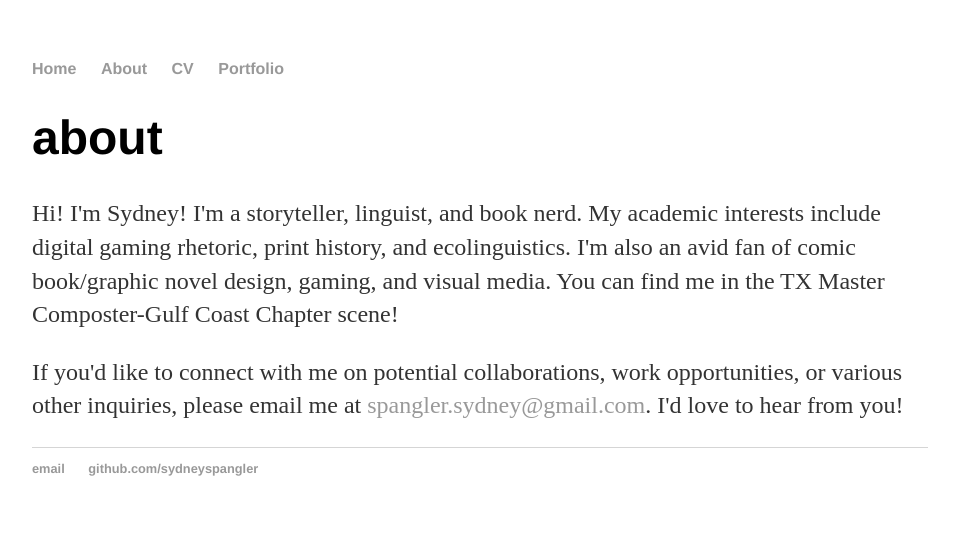
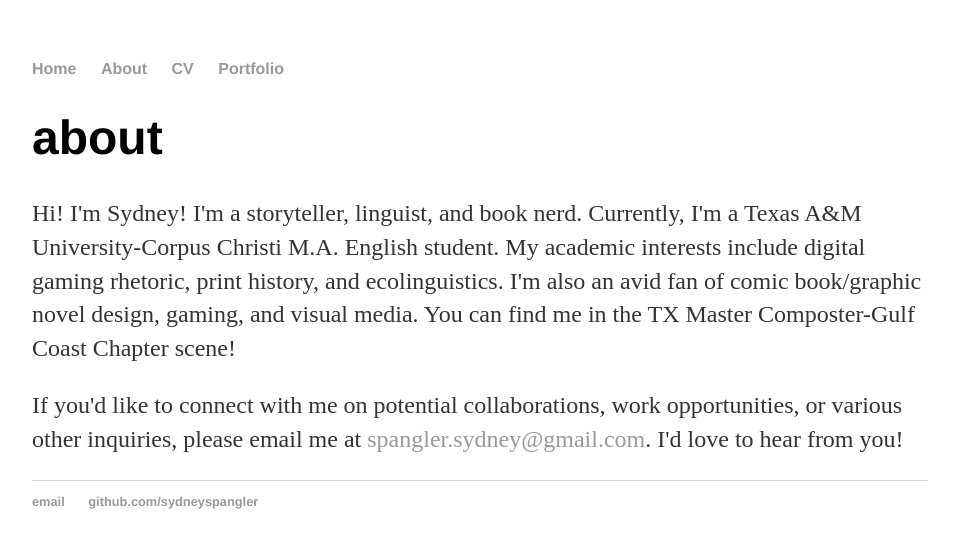
Before and after one commit to sydneyspangler/sydneyspangler.github.io, a Jekyll site: the page built from about/index.html, in a window 1280 px wide. Shown: the top 548 px of the page, without its empty margins (160-1119 px from the left). Built offline with Jekyll 4.4.1, drawn with Linux system fonts in a browser that asks for light colours.

Commit message:
Update index.html

```diff
--- a/about/index.html
+++ b/about/index.html
@@ -4,6 +4,6 @@
 ---
 <div class="blurb">
 	<h1>about</h1>
-	<p>Hi! I'm Sydney! I'm a storyteller, linguist, and book nerd. My academic interests include digital gaming rhetoric, print history, and ecolinguistics. I'm also an avid fan of comic book/graphic novel design, gaming, and visual media. You can find me in the TX Master Composter-Gulf Coast Chapter scene!</p>
+	<p>Hi! I'm Sydney! I'm a storyteller, linguist, and book nerd. Currently, I'm a Texas A&amp;M University-Corpus Christi M.A. English student. My academic interests include digital gaming rhetoric, print history, and ecolinguistics. I'm also an avid fan of comic book/graphic novel design, gaming, and visual media. You can find me in the TX Master Composter-Gulf Coast Chapter scene!</p>
 	<p>If you'd like to connect with me on potential collaborations, work opportunities, or various other inquiries, please email me at <a href="mail to:spangler.sydney@gmail.com">spangler.sydney@gmail.com</a>. I'd love to hear from you!</p>
 </div><!-- /.blurb -->
```
